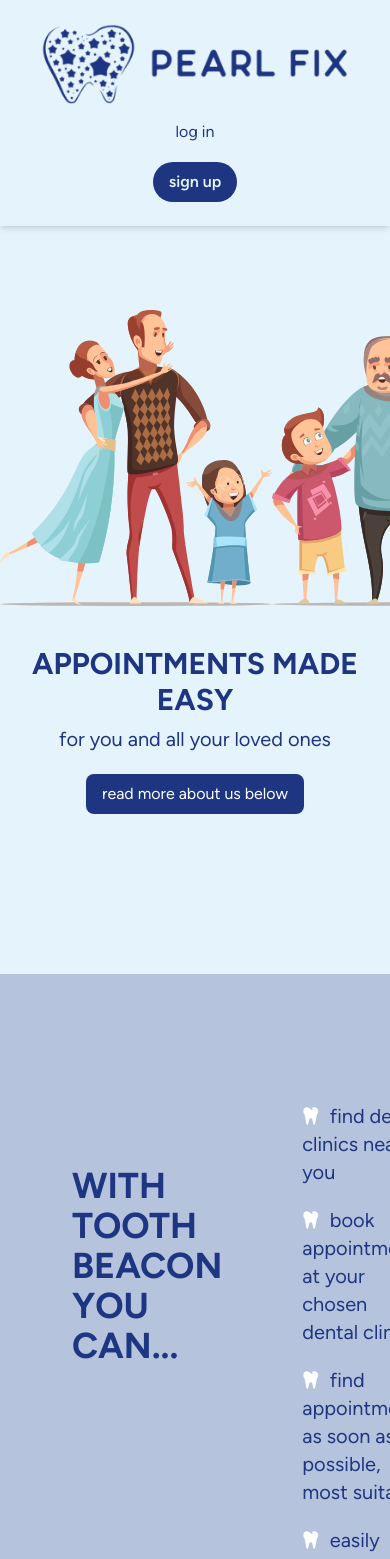
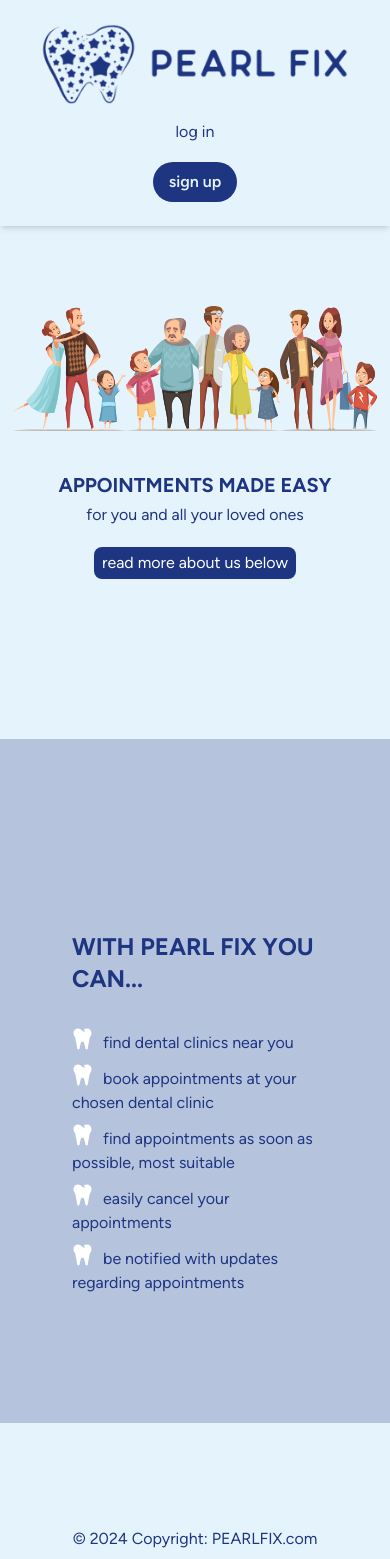
Before and after one commit to renney-11/pearl-fix, a Next.js app in the folder frontend/: page / in a window 390 px wide. Shown: the top 1559 px of the page. Built offline with nearby package versions, Linux system fonts and the light colour scheme.

Commit message:
#27 make homepage responsive

```diff
--- a/frontend/app/layout.tsx
+++ b/frontend/app/layout.tsx
@@ -2,7 +2,7 @@ import type { Metadata } from "next";
 import "./globals.css";
 
 export const metadata: Metadata = {
-  title: "Tooth Beacon",
+  title: "PEARL FIX",
   description: "Guide you to the best dental care",
 };
 
--- a/frontend/app/page.tsx
+++ b/frontend/app/page.tsx
@@ -19,85 +19,114 @@ export default function App() {
         <Header />
         <main>
           <div className="flex flex-col items-center py-20 mb-20">
-            {/* Flex container for the SVG images with gap between them */}
+            {/* Flex container for the SVG images */}
             <div className="flex">
               <img
                 src="/assets/homepage1.svg"
                 alt="Homepage 1"
-                className="w-auto h-[300px]"
+                className="w-auto h-[300px]
+                tablet:h-[200px]
+                laptop:h-[300px]
+                mobileL:h-[155px]
+                mobileM:h-[125px]"
               />
               <img
                 src="/assets/homepage2.svg"
                 alt="Homepage 2"
-                className="w-auto h-[300px]"
+                className="w-auto h-[300px]
+                tablet:h-[200px]
+                laptop:h-[300px]
+                mobileL:h-[155px]
+                mobileM:h-[125px]"
               />
               <img
                 src="/assets/homepage3.svg"
                 alt="Homepage 3"
-                className="w-auto h-[300px]"
+                className="w-auto h-[300px]
+                tablet:h-[200px]
+                laptop:h-[300px]
+                mobileL:h-[155px]
+                mobileM:h-[125px]"
               />
             </div>
-            <h1 className="text-3xl font-bold text-center text-main-blue mt-10">
+            <h1 className="text-3xl font-bold text-center text-main-blue mt-10
+              laptop:text-3xl
+              mobileL:text-2xl mobileM:text-xl">
               APPOINTMENTS MADE EASY
               <br />
-              <span className="text-xl  font-normal">
+              <span className="text-xl font-normal
+                            laptop:text-xl
+                            mobileL:text-lg mobileM:text-base">
                 for you and all your loved ones
               </span>
             </h1>
+
             <button
               onClick={scrollToDescription}
-              className="mt-5 px-4 py-2 text-white bg-main-blue rounded-lg hover:bg-main-blue-dark"
-            >
+              className="mt-5 px-4 py-2 text-white bg-main-blue rounded-lg hover:bg-main-blue-dark
+                        laptop:px-6 laptop:py-3
+                        mobileL:px-3 mobileL:py-1 mobileM:px-2 mobileM:py-1">
               read more about us below
             </button>
-          </div>
 
-          <div
+            </div>
+            <div
             id="description-section"
-            className="bg-transparent-blue py-32 px-8 mb-20 mx-auto flex"
+            className="bg-transparent-blue py-32 px-8 mb-20 mx-auto flex flex-col-reverse
+                      laptop:flex-row tablet:flex-row
+                      mobileL:flex-col mobileM:flex-col"
             style={{ backgroundColor: 'bg-transparent-blue' }}
           >
-            <h2 className="text-4xl text-main-blue font-bold mb-20 mx-10 mt-16">
-              WITH TOOTH BEACON YOU CAN...
+            <h2 className="text-4xl text-main-blue font-bold mb-20 mx-10 mt-16
+                          laptop:text-4xl tablet:text-3xl
+                          mobileL:text-3xl mobileL:mb-10 mobileM:text-2xl mobileM:mb-8">
+              WITH PEARL FIX YOU CAN...
             </h2>
-            <ul className="text-main-blue space-y-5 text-xl mx-10">
+
+            <ul className="text-main-blue space-y-5 text-xl mx-10
+                          laptop:text-xl tablet:text-lg
+                          mobileL:text-lg mobileL:space-y-3 mobileM:text-base mobileM:space-y-2">
               <li>
                 <FontAwesomeIcon
                   icon={faTooth}
-                  style={{ color: "#ffffff", marginRight: "10px" }}
+                  style={{ color: "#ffffff", marginRight: "10px", fontSize: "24px" }} // Adjusted for mobile
                 />
                 find dental clinics near you
               </li>
               <li>
                 <FontAwesomeIcon
                   icon={faTooth}
-                  style={{ color: "#ffffff", marginRight: "10px" }}
+                  style={{ color: "#ffffff", marginRight: "10px", fontSize: "24px" }} // Adjusted for mobile
                 />
                 book appointments at your chosen dental clinic
               </li>
               <li>
                 <FontAwesomeIcon
                   icon={faTooth}
-                  style={{ color: "#ffffff", marginRight: "10px" }}
+                  style={{ color: "#ffffff", marginRight: "10px", fontSize: "24px" }} // Adjusted for mobile
                 />
                 find appointments as soon as possible, most suitable
               </li>
               <li>
                 <FontAwesomeIcon
                   icon={faTooth}
-                  style={{ color: "#ffffff", marginRight: "10px" }}
+                  style={{ color: "#ffffff", marginRight: "10px", fontSize: "24px" }} // Adjusted for mobile
                 />
                 easily cancel your appointments
               </li>
               <li>
                 <FontAwesomeIcon
                   icon={faTooth}
-                  style={{ color: "#ffffff", marginRight: "10px" }}
+                  style={{ color: "#ffffff", marginRight: "10px", fontSize: "24px" }} // Adjusted for mobile
                 />
                 be notified with updates regarding appointments
               </li>
             </ul>
           </div>
+
+
+
+
         </main>
       </Background>
     </div>
--- a/frontend/src/components/footer.tsx
+++ b/frontend/src/components/footer.tsx
@@ -5,7 +5,7 @@ export default function Footer() {
     <footer className="bg-[rgba(229,243,253,255)] py-6 px-8">
       <div className="container mx-auto flex items-center justify-center">
         <p className="text-main-blue text-center">
-          © 2024 Copyright: toothbeacon.com
+          © 2024 Copyright: PEARLFIX.com
         </p>
       </div>
     </footer>
--- a/frontend/tailwind.config.ts
+++ b/frontend/tailwind.config.ts
@@ -22,6 +22,12 @@ export default {
       fontFamily: {
         sans: ['Figtree', 'sans-serif'],
       },
+      screens: {
+        tablet: '768px',  // Set tablet breakpoint to 768px
+        laptop: '1024px', // Set laptop breakpoint to 1024px
+        mobileL: '480px', // for large mobile devices
+        mobileM: '360px', // for medium mobile devices
+      },
     },
   },
   plugins: [],
```
